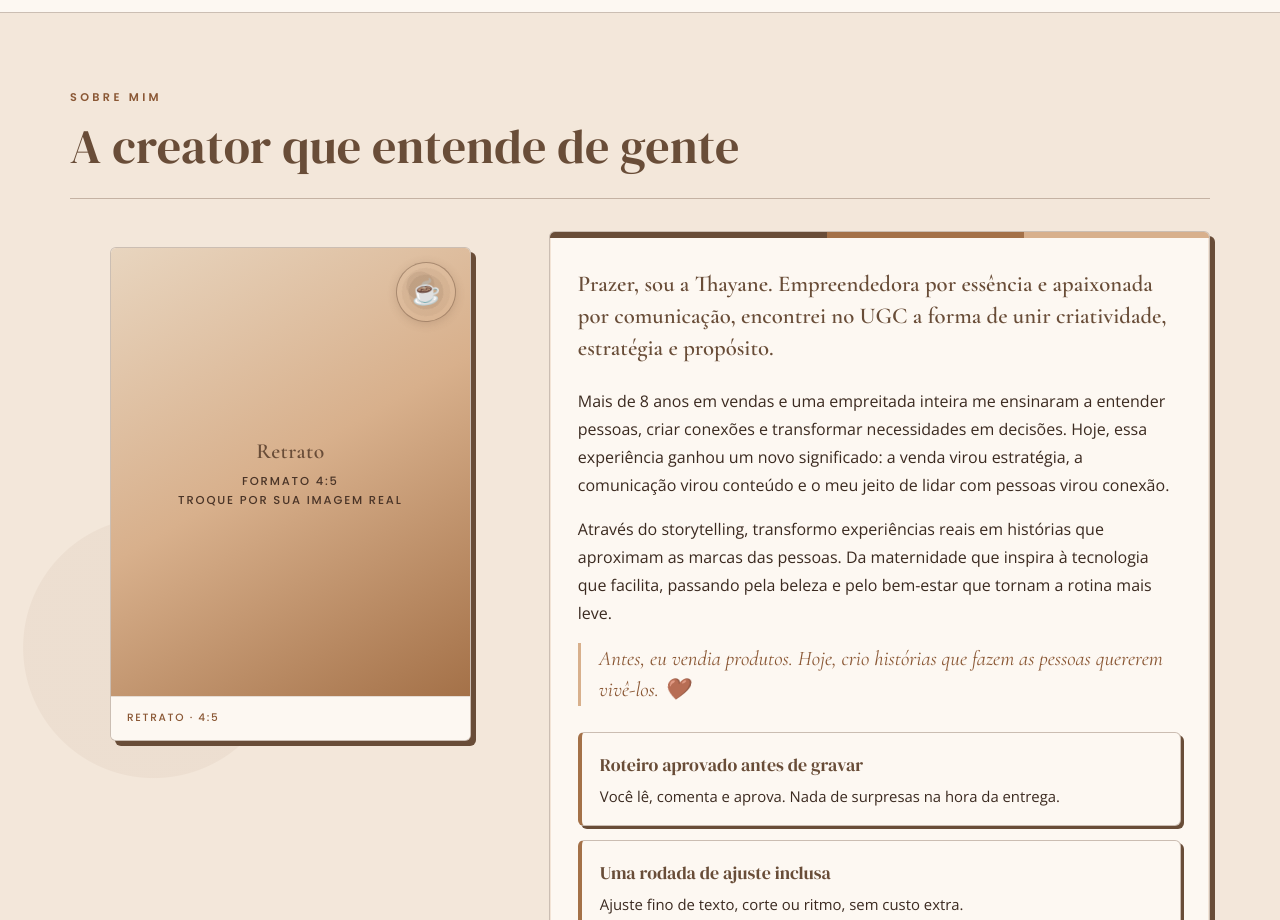
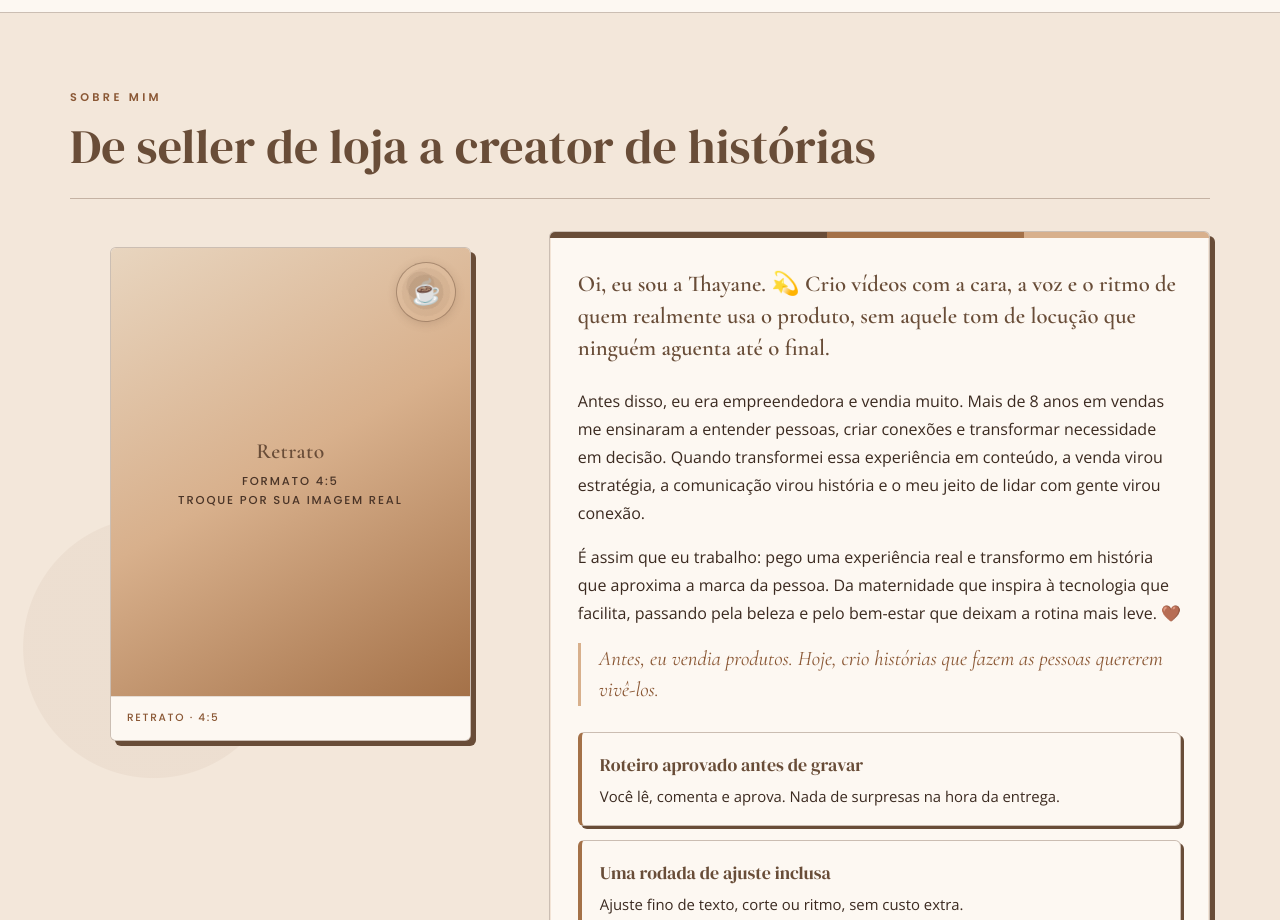
Before and after one commit to thayaneteixeiraugc/thayane.ugc, a plain HTML site: page index.html in a window 1280 px wide. Shown: the part 960-1880 px from the top of the page. Drawn offline with nearby package versions, Linux system fonts and the light colour scheme.

Commit message:
Ajusta o Sobre mim para o tom de voz da creator
Troca a abertura pela frase da propria Thayane, que tem mais a cara
dela: videos com a cara, a voz e o ritmo de quem realmente usa o
produto, sem tom de locucao.

Reescreve os paragrafos intermediarios no mesmo tom direto:
a empreendedora que vendia muito, os 8 anos em vendas e a virada de
venda para estrategia e conteudo, e o metodo de storytelling aplicado
a maternidade, tecnologia, beleza e bem-estar.

Titulo da secao passa a ser De seller de loja a creator de historias.

```diff
--- a/index.html
+++ b/index.html
@@ -1208,7 +1208,7 @@ section{padding:68px 0;}
 <section id="sobre">
   <div class="container">
     <span class="section-tag">Sobre mim</span>
-    <h2 class="section-title">A creator que entende de gente</h2>
+    <h2 class="section-title">De seller de loja a creator de histórias</h2>
     <hr class="rule">
 
     <div class="sobre-grid">
@@ -1223,13 +1223,13 @@ section{padding:68px 0;}
 
       <div class="ficha">
         <div class="ficha-body">
-          <p class="sobre-lead">Prazer, sou a Thayane. Empreendedora por essência e apaixonada por comunicação, encontrei no UGC a forma de unir criatividade, estratégia e propósito.</p>
-
-          <p>Mais de 8 anos em vendas e uma empreitada inteira me ensinaram a entender pessoas, criar conexões e transformar necessidades em decisões. Hoje, essa experiência ganhou um novo significado: a venda virou estratégia, a comunicação virou conteúdo e o meu jeito de lidar com pessoas virou conexão.</p>
-
-          <p>Através do storytelling, transformo experiências reais em histórias que aproximam as marcas das pessoas. Da maternidade que inspira à tecnologia que facilita, passando pela beleza e pelo bem-estar que tornam a rotina mais leve.</p>
-
-          <p class="sobre-fecho">Antes, eu vendia produtos. Hoje, crio histórias que fazem as pessoas quererem vivê-los. 🤎</p>
+          <p class="sobre-lead">Oi, eu sou a Thayane. 💫 Crio vídeos com a cara, a voz e o ritmo de quem realmente usa o produto, sem aquele tom de locução que ninguém aguenta até o final.</p>
+
+          <p>Antes disso, eu era empreendedora e vendia muito. Mais de 8 anos em vendas me ensinaram a entender pessoas, criar conexões e transformar necessidade em decisão. Quando transformei essa experiência em conteúdo, a venda virou estratégia, a comunicação virou história e o meu jeito de lidar com gente virou conexão.</p>
+
+          <p>É assim que eu trabalho: pego uma experiência real e transformo em história que aproxima a marca da pessoa. Da maternidade que inspira à tecnologia que facilita, passando pela beleza e pelo bem-estar que deixam a rotina mais leve. 🤎</p>
+
+          <p class="sobre-fecho">Antes, eu vendia produtos. Hoje, crio histórias que fazem as pessoas quererem vivê-los.</p>
 
           <ul class="promessas">
             <li><b>Roteiro aprovado antes de gravar</b>Você lê, comenta e aprova. Nada de surpresas na hora da entrega.</li>
```
